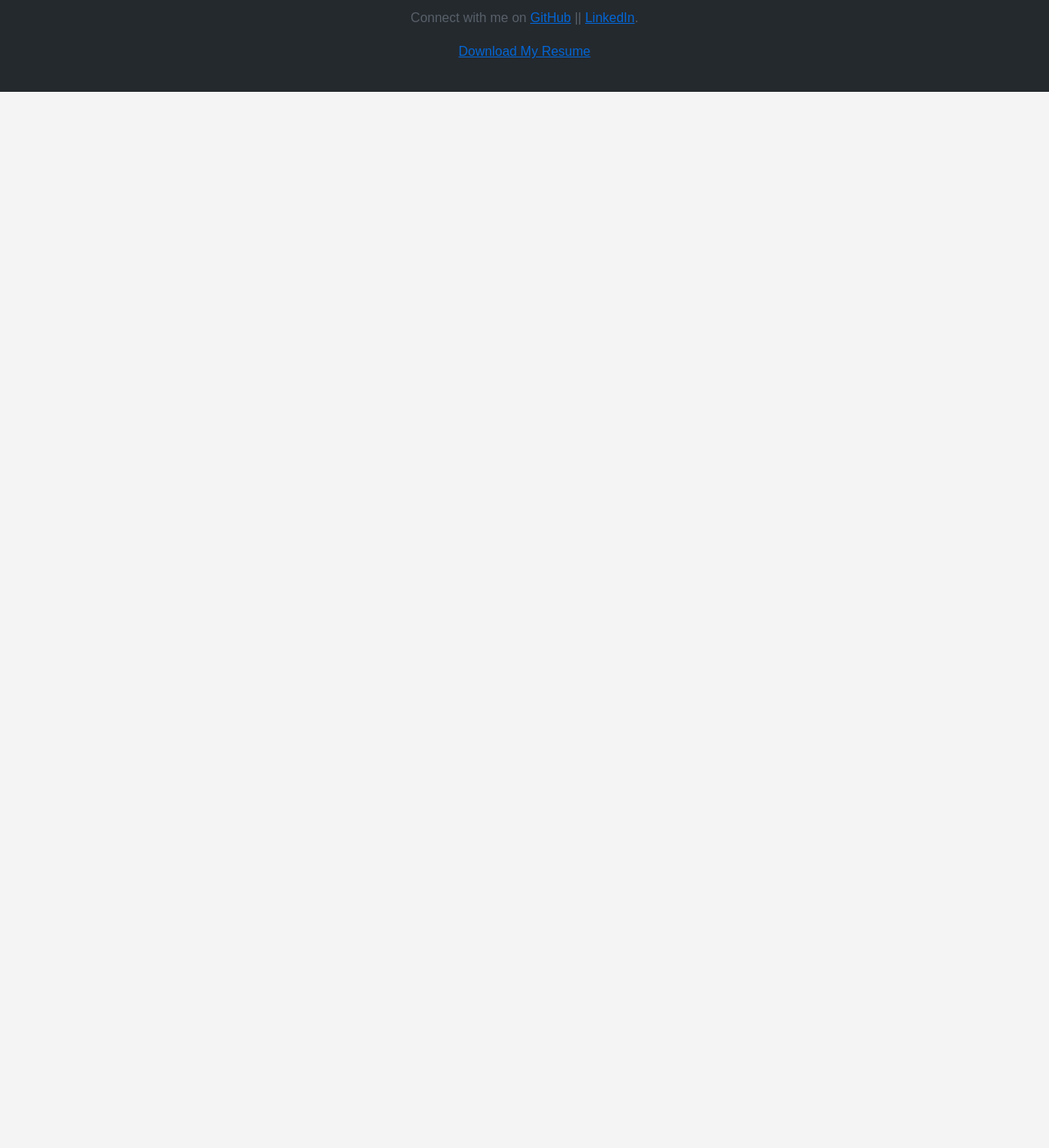
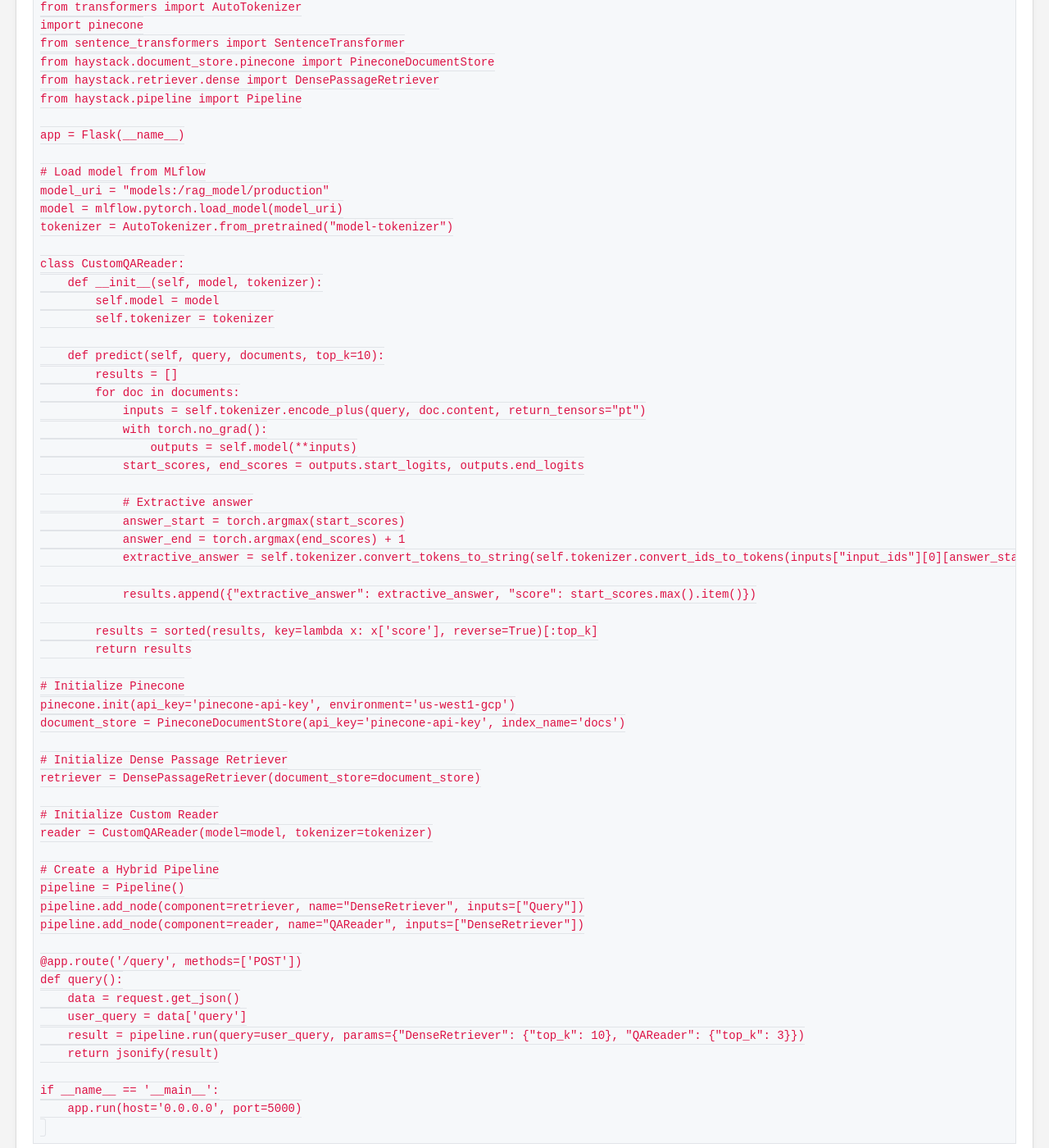
Before and after one commit to 05satyam/05satyam.github.io, a Jekyll site: the page built from _posts/2024-06-03-rag-mlops.md, in a window 1280 px wide and 1400 px high, scrolled down 4972 px. Shown: the whole window at 82% size. Built offline with Jekyll 4.4.1, drawn with Linux system fonts in a browser that asks for light colours; our own code applies the rules of GitHub Pages for plain Markdown files; before the commit the page ends 5084 px from its top, so only the background shows below that; some of the changed text lies outside the part shown.

Commit message:
Update 2024-06-03-rag-mlops.md

````diff
--- a/_posts/2024-06-03-rag-mlops.md
+++ b/_posts/2024-06-03-rag-mlops.md
@@ -185,6 +185,74 @@ prediction = pipeline.run(query="What is the best learning practice?", top_k_ret
 print(prediction)
 ```
 
+# FLAST REST API Implementation
+```python
+from flask import Flask, request, jsonify
+import mlflow.pytorch
+import torch
+from transformers import AutoTokenizer
+import pinecone
+from sentence_transformers import SentenceTransformer
+from haystack.document_store.pinecone import PineconeDocumentStore
+from haystack.retriever.dense import DensePassageRetriever
+from haystack.pipeline import Pipeline
+
+app = Flask(__name__)
+
+# Load model from MLflow
+model_uri = "models:/rag_model/production"
+model = mlflow.pytorch.load_model(model_uri)
+tokenizer = AutoTokenizer.from_pretrained("model-tokenizer")
+
+class CustomQAReader:
+    def __init__(self, model, tokenizer):
+        self.model = model
+        self.tokenizer = tokenizer
+
+    def predict(self, query, documents, top_k=10):
+        results = []
+        for doc in documents:
+            inputs = self.tokenizer.encode_plus(query, doc.content, return_tensors="pt")
+            with torch.no_grad():
+                outputs = self.model(**inputs)
+            start_scores, end_scores = outputs.start_logits, outputs.end_logits
+
+            # Extractive answer
+            answer_start = torch.argmax(start_scores)
+            answer_end = torch.argmax(end_scores) + 1
+            extractive_answer = self.tokenizer.convert_tokens_to_string(self.tokenizer.convert_ids_to_tokens(inputs["input_ids"][0][answer_start:answer_end]))
+
+            results.append({"extractive_answer": extractive_answer, "score": start_scores.max().item()})
+
+        results = sorted(results, key=lambda x: x['score'], reverse=True)[:top_k]
+        return results
+
+# Initialize Pinecone
+pinecone.init(api_key='pinecone-api-key', environment='us-west1-gcp')
+document_store = PineconeDocumentStore(api_key='pinecone-api-key', index_name='docs')
+
+# Initialize Dense Passage Retriever
+retriever = DensePassageRetriever(document_store=document_store)
+
+# Initialize Custom Reader
+reader = CustomQAReader(model=model, tokenizer=tokenizer)
+
+# Create a Hybrid Pipeline
+pipeline = Pipeline()
+pipeline.add_node(component=retriever, name="DenseRetriever", inputs=["Query"])
+pipeline.add_node(component=reader, name="QAReader", inputs=["DenseRetriever"])
+
+@app.route('/query', methods=['POST'])
+def query():
+    data = request.get_json()
+    user_query = data['query']
+    result = pipeline.run(query=user_query, params={"DenseRetriever": {"top_k": 10}, "QAReader": {"top_k": 3}})
+    return jsonify(result)
+
+if __name__ == '__main__':
+    app.run(host='0.0.0.0', port=5000)
+
+```
 ---
 
 ## [.ipynb Notebook](https://github.com/05satyam/large_language_models/blob/main/rag/HybridSearch.ipynb)
````
